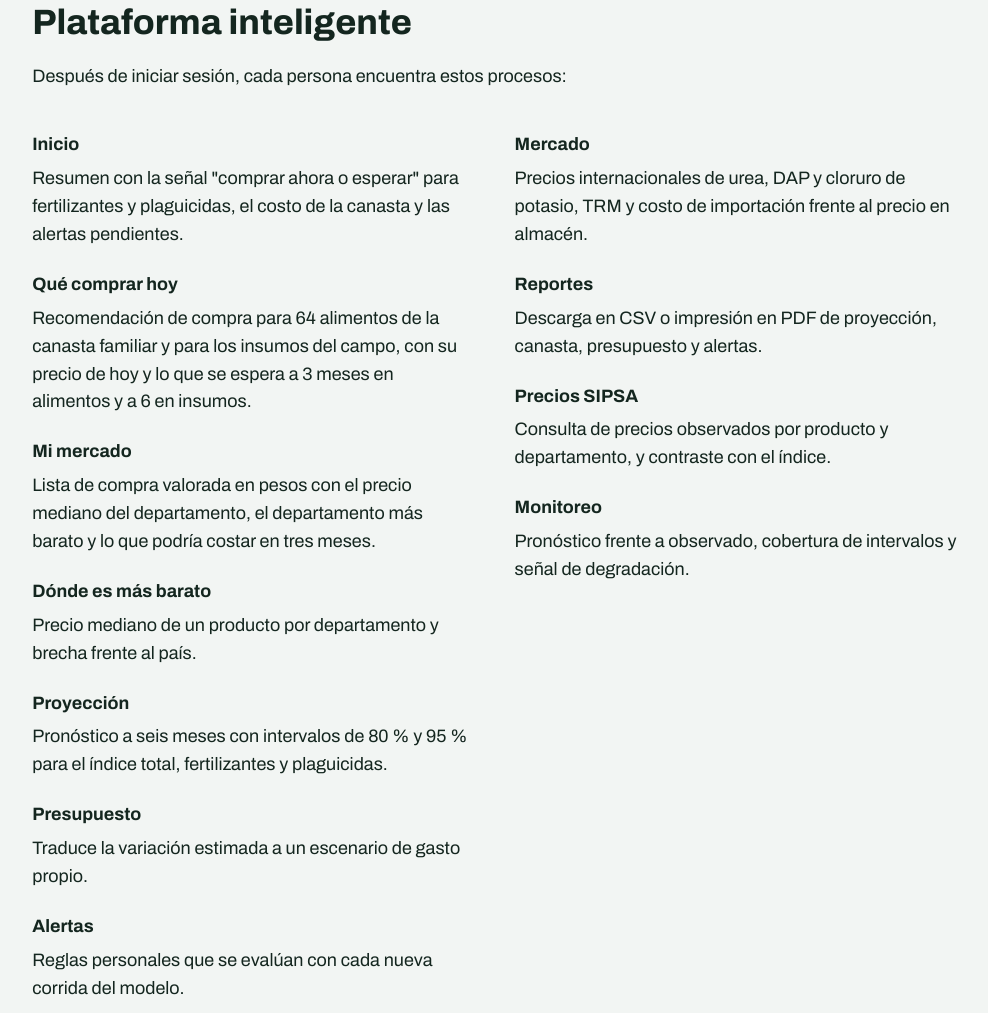
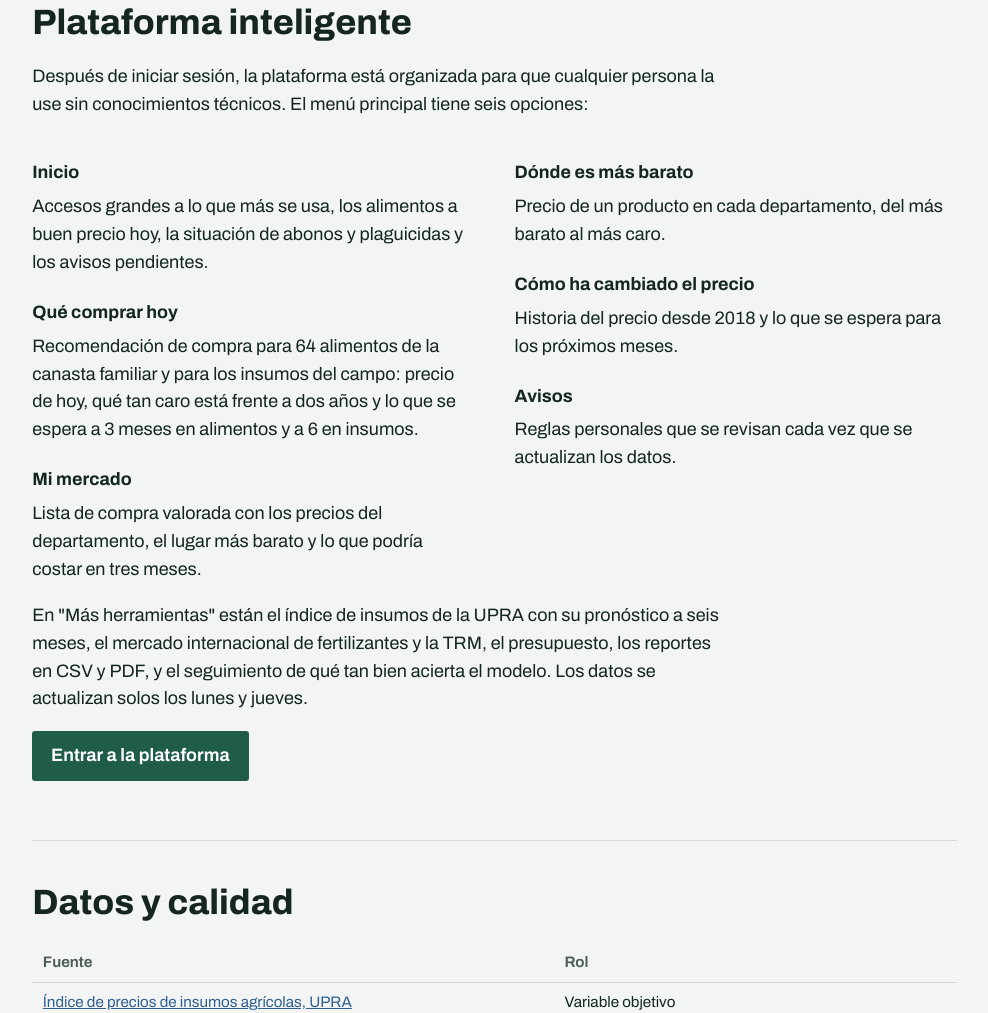
Before and after one commit to camilo1503/agroinsumos-pronostico, a plain HTML site: page web/index.html in a window 1280 px wide. Shown: the part 4236-5249 px from the top of the page, without its empty margins (275-1263 px from the left). Drawn offline with Linux system fonts and the light colour scheme.

Commit message:
Guia de usuario actualizada y version en los archivos del sitio

```diff
--- a/web/index.html
+++ b/web/index.html
@@ -8,7 +8,7 @@
 <link rel="preconnect" href="https://fonts.googleapis.com">
 <link rel="preconnect" href="https://fonts.gstatic.com" crossorigin>
 <link href="https://fonts.googleapis.com/css2?family=Archivo:wdth,wght@62..125,100..900&display=swap" rel="stylesheet">
-<link rel="stylesheet" href="css/estilos.css">
+<link rel="stylesheet" href="css/estilos.css?v=1">
 </head>
 <body>
 <header class="barra">
@@ -85,24 +85,20 @@
 
     <section id="plataforma">
       <h2>Plataforma inteligente</h2>
-      <p>Después de iniciar sesión, cada persona encuentra estos procesos:</p>
+      <p>Después de iniciar sesión, la plataforma está organizada para que cualquier persona la use sin conocimientos técnicos. El menú principal tiene seis opciones:</p>
       <div class="dos-col">
         <div>
-          <h3>Inicio</h3><p>Resumen con la señal "comprar ahora o esperar" para fertilizantes y plaguicidas, el costo de la canasta y las alertas pendientes.</p>
-          <h3>Qué comprar hoy</h3><p>Recomendación de compra para 64 alimentos de la canasta familiar y para los insumos del campo, con su precio de hoy y lo que se espera a 3 meses en alimentos y a 6 en insumos.</p>
-          <h3>Mi mercado</h3><p>Lista de compra valorada en pesos con el precio mediano del departamento, el departamento más barato y lo que podría costar en tres meses.</p>
-          <h3>Dónde es más barato</h3><p>Precio mediano de un producto por departamento y brecha frente al país.</p>
-          <h3>Proyección</h3><p>Pronóstico a seis meses con intervalos de 80 % y 95 % para el índice total, fertilizantes y plaguicidas.</p>
-          <h3>Presupuesto</h3><p>Traduce la variación estimada a un escenario de gasto propio.</p>
-          <h3>Alertas</h3><p>Reglas personales que se evalúan con cada nueva corrida del modelo.</p>
+          <h3>Inicio</h3><p>Accesos grandes a lo que más se usa, los alimentos a buen precio hoy, la situación de abonos y plaguicidas y los avisos pendientes.</p>
+          <h3>Qué comprar hoy</h3><p>Recomendación de compra para 64 alimentos de la canasta familiar y para los insumos del campo: precio de hoy, qué tan caro está frente a dos años y lo que se espera a 3 meses en alimentos y a 6 en insumos.</p>
+          <h3>Mi mercado</h3><p>Lista de compra valorada con los precios del departamento, el lugar más barato y lo que podría costar en tres meses.</p>
         </div>
         <div>
-          <h3>Mercado</h3><p>Precios internacionales de urea, DAP y cloruro de potasio, TRM y costo de importación frente al precio en almacén.</p>
-          <h3>Reportes</h3><p>Descarga en CSV o impresión en PDF de proyección, canasta, presupuesto y alertas.</p>
-          <h3>Precios SIPSA</h3><p>Consulta de precios observados por producto y departamento, y contraste con el índice.</p>
-          <h3>Monitoreo</h3><p>Pronóstico frente a observado, cobertura de intervalos y señal de degradación.</p>
+          <h3>Dónde es más barato</h3><p>Precio de un producto en cada departamento, del más barato al más caro.</p>
+          <h3>Cómo ha cambiado el precio</h3><p>Historia del precio desde 2018 y lo que se espera para los próximos meses.</p>
+          <h3>Avisos</h3><p>Reglas personales que se revisan cada vez que se actualizan los datos.</p>
         </div>
       </div>
+      <p>En "Más herramientas" están el índice de insumos de la UPRA con su pronóstico a seis meses, el mercado internacional de fertilizantes y la TRM, el presupuesto, los reportes en CSV y PDF, y el seguimiento de qué tan bien acierta el modelo. Los datos se actualizan solos los lunes y jueves.</p>
       <p><a class="boton" href="login.html">Entrar a la plataforma</a></p>
     </section>
 
@@ -152,6 +148,6 @@ python -m src.pipeline --actualizar-fuentes</pre>
   </div>
 </div>
 <p class="firma">Desarrollado por Daniel Camilo Ruiz, Jean Pierre Gonzales y Daniel Paez</p>
-<script type="module" src="js/documentacion.js"></script>
+<script type="module" src="js/documentacion.js?v=1"></script>
 </body>
 </html>
--- a/web/js/app.js
+++ b/web/js/app.js
@@ -1,5 +1,5 @@
-import { db } from "./cliente.js";
-import { grafica, fechaUTC, formatoMes, numero, colores } from "./grafica.js";
+import { db } from "./cliente.js?v=1";
+import { grafica, fechaUTC, formatoMes, numero, colores } from "./grafica.js?v=1";
 
 const { data: { session } } = await db.auth.getSession();
 if (!session) location.replace("login.html");
--- a/web/js/cliente.js
+++ b/web/js/cliente.js
@@ -1,4 +1,4 @@
 import { createClient } from "https://cdn.jsdelivr.net/npm/@supabase/supabase-js@2.45.4/+esm";
-import { SUPABASE_URL, SUPABASE_ANON_KEY } from "./config.js";
+import { SUPABASE_URL, SUPABASE_ANON_KEY } from "./config.js?v=1";
 
 export const db = createClient(SUPABASE_URL, SUPABASE_ANON_KEY);
--- a/web/js/documentacion.js
+++ b/web/js/documentacion.js
@@ -1,4 +1,4 @@
-import { grafica, fechaUTC, numero, colores, formatoMes } from "./grafica.js";
+import { grafica, fechaUTC, numero, colores, formatoMes } from "./grafica.js?v=1";
 
 const r = await (await fetch("data/resultados.json")).json();
 const c = colores();
--- a/web/js/login.js
+++ b/web/js/login.js
@@ -1,4 +1,4 @@
-import { db } from "./cliente.js";
+import { db } from "./cliente.js?v=1";
 
 const $ = (id) => document.getElementById(id);
 let registrando = false;
```
Also changed, not shown: web/app.html (+2 -2 lines), web/login.html (+2 -2 lines), 5 other files.
